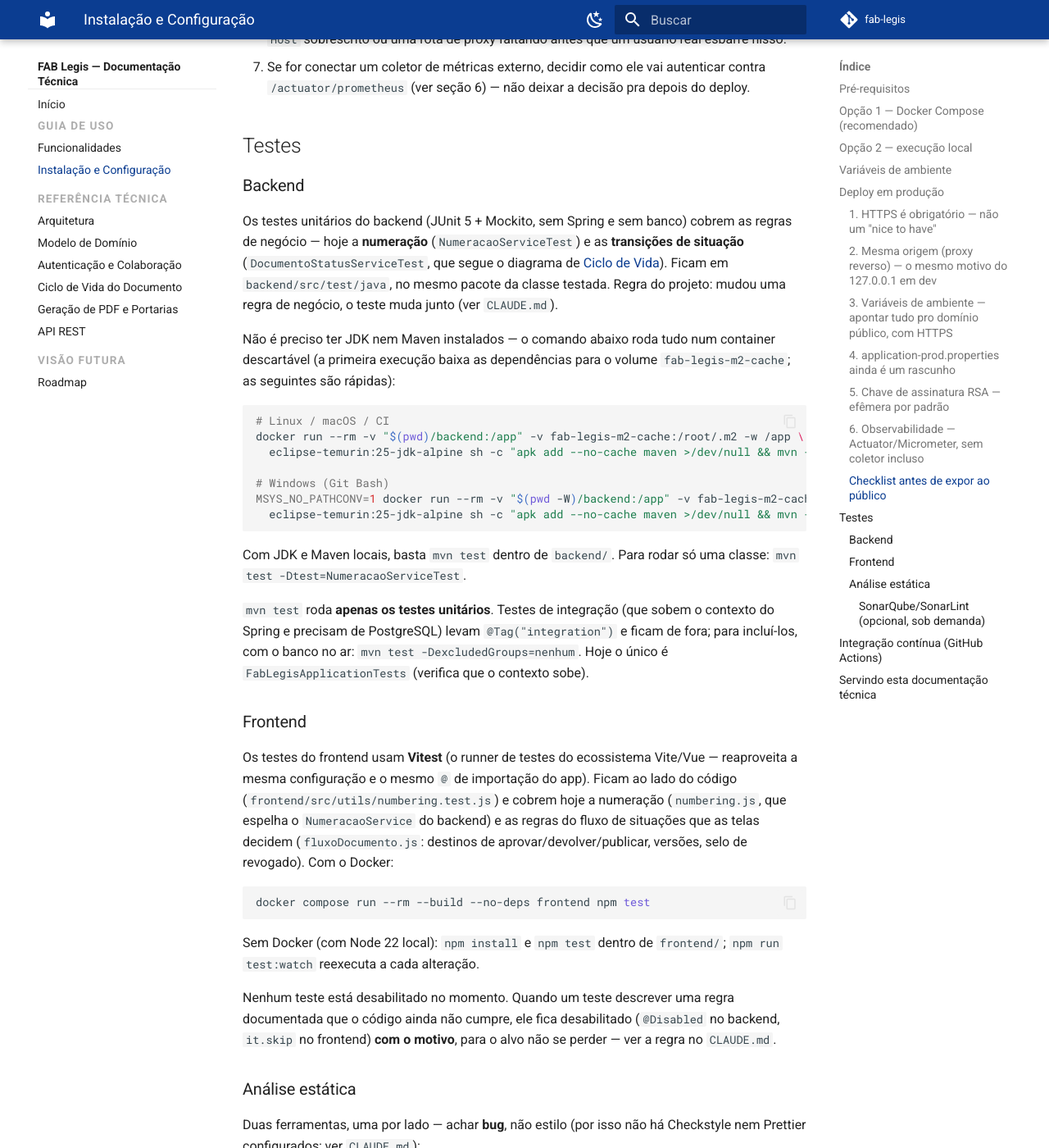
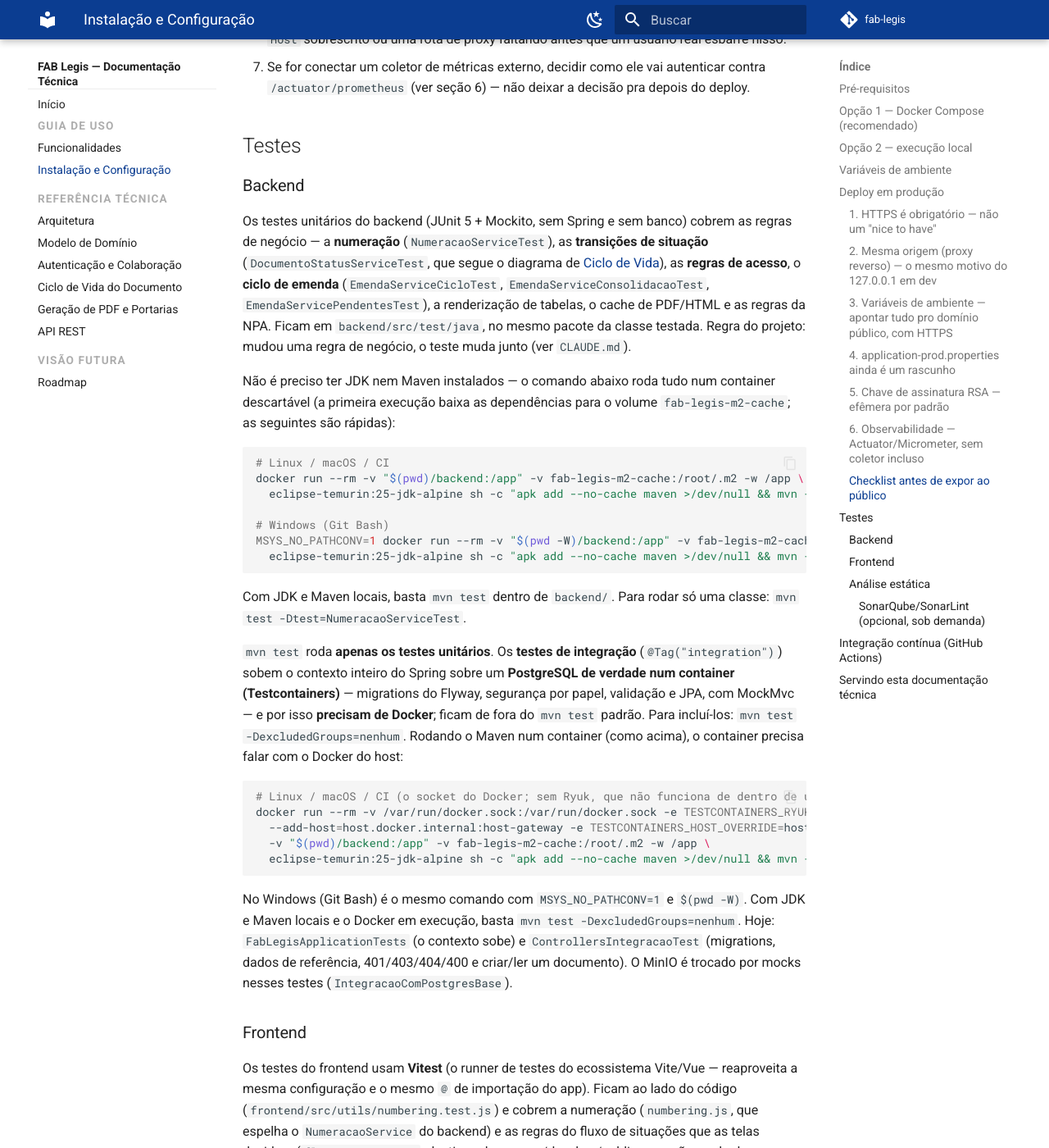
Before and after one commit to danielchipolesch/fab-legis, an MkDocs documentation site: the page built from docs/instalacao.md, in a window 1280 px wide and 1400 px high, scrolled down 9123 px. Shown: the whole window at 82% size. Built offline with MkDocs 1.6.1 and Material for MkDocs 9.7.7, drawn with Linux system fonts in a browser that asks for light colours; comment, search, counter and statistics services are not loaded; some of the changed text lies outside the part shown.

Commit message:
docs/ci: testes de integracao, roadmap (alternativas ao MinIO, cobertura concluida) e job de integracao
Co-Authored-By: Claude Sonnet 5.5 <noreply@anthropic.com>

````diff
--- a/docs/instalacao.md
+++ b/docs/instalacao.md
@@ -230,7 +230,7 @@ O backend expõe **Spring Boot Actuator** com **Micrometer** (`spring-boot-start
 
 ### Backend
 
-Os testes unitários do backend (JUnit 5 + Mockito, sem Spring e sem banco) cobrem as regras de negócio — hoje a **numeração** (`NumeracaoServiceTest`) e as **transições de situação** (`DocumentoStatusServiceTest`, que segue o diagrama de [Ciclo de Vida](ciclo-de-vida.md)). Ficam em `backend/src/test/java`, no mesmo pacote da classe testada. Regra do projeto: mudou uma regra de negócio, o teste muda junto (ver `CLAUDE.md`).
+Os testes unitários do backend (JUnit 5 + Mockito, sem Spring e sem banco) cobrem as regras de negócio — a **numeração** (`NumeracaoServiceTest`), as **transições de situação** (`DocumentoStatusServiceTest`, que segue o diagrama de [Ciclo de Vida](ciclo-de-vida.md)), as **regras de acesso**, o **ciclo de emenda** (`EmendaServiceCicloTest`, `EmendaServiceConsolidacaoTest`, `EmendaServicePendentesTest`), a renderização de tabelas, o cache de PDF/HTML e as regras da NPA. Ficam em `backend/src/test/java`, no mesmo pacote da classe testada. Regra do projeto: mudou uma regra de negócio, o teste muda junto (ver `CLAUDE.md`).
 
 Não é preciso ter JDK nem Maven instalados — o comando abaixo roda tudo num container descartável (a primeira execução baixa as dependências para o volume `fab-legis-m2-cache`; as seguintes são rápidas):
 
@@ -246,11 +246,21 @@ MSYS_NO_PATHCONV=1 docker run --rm -v "$(pwd -W)/backend:/app" -v fab-legis-m2-c
 
 Com JDK e Maven locais, basta `mvn test` dentro de `backend/`. Para rodar só uma classe: `mvn test -Dtest=NumeracaoServiceTest`.
 
-`mvn test` roda **apenas os testes unitários**. Testes de integração (que sobem o contexto do Spring e precisam de PostgreSQL) levam `@Tag("integration")` e ficam de fora; para incluí-los, com o banco no ar: `mvn test -DexcludedGroups=nenhum`. Hoje o único é `FabLegisApplicationTests` (verifica que o contexto sobe).
+`mvn test` roda **apenas os testes unitários**. Os **testes de integração** (`@Tag("integration")`) sobem o contexto inteiro do Spring sobre um **PostgreSQL de verdade num container (Testcontainers)** — migrations do Flyway, segurança por papel, validação e JPA, com MockMvc — e por isso **precisam de Docker**; ficam de fora do `mvn test` padrão. Para incluí-los: `mvn test -DexcludedGroups=nenhum`. Rodando o Maven num container (como acima), o container precisa falar com o Docker do host:
+
+```bash
+# Linux / macOS / CI (o socket do Docker; sem Ryuk, que não funciona de dentro de um container)
+docker run --rm -v /var/run/docker.sock:/var/run/docker.sock -e TESTCONTAINERS_RYUK_DISABLED=true \
+  --add-host=host.docker.internal:host-gateway -e TESTCONTAINERS_HOST_OVERRIDE=host.docker.internal \
+  -v "$(pwd)/backend:/app" -v fab-legis-m2-cache:/root/.m2 -w /app \
+  eclipse-temurin:25-jdk-alpine sh -c "apk add --no-cache maven >/dev/null && mvn -B test -DexcludedGroups=nenhum"
+```
+
+No Windows (Git Bash) é o mesmo comando com `MSYS_NO_PATHCONV=1` e `$(pwd -W)`. Com JDK e Maven locais e o Docker em execução, basta `mvn test -DexcludedGroups=nenhum`. Hoje: `FabLegisApplicationTests` (o contexto sobe) e `ControllersIntegracaoTest` (migrations, dados de referência, 401/403/404/400 e criar/ler um documento). O MinIO é trocado por mocks nesses testes (`IntegracaoComPostgresBase`).
 
 ### Frontend
 
-Os testes do frontend usam **Vitest** (o runner de testes do ecossistema Vite/Vue — reaproveita a mesma configuração e o mesmo `@` de importação do app). Ficam ao lado do código (`frontend/src/utils/numbering.test.js`) e cobrem hoje a numeração (`numbering.js`, que espelha o `NumeracaoService` do backend) e as regras do fluxo de situações que as telas decidem (`fluxoDocumento.js`: destinos de aprovar/devolver/publicar, versões, selo de revogado). Com o Docker:
+Os testes do frontend usam **Vitest** (o runner de testes do ecossistema Vite/Vue — reaproveita a mesma configuração e o mesmo `@` de importação do app). Ficam ao lado do código (`frontend/src/utils/numbering.test.js`) e cobrem a numeração (`numbering.js`, que espelha o `NumeracaoService` do backend) e as regras do fluxo de situações que as telas decidem (`fluxoDocumento.js`: destinos de aprovar/devolver/publicar, versões, selo de revogado) e a árvore da parte normativa em edição (`stores/editor.test.js`: acrescentar, mover, promover/rebaixar, mover para outro agrupamento, reordenar incluídos e os eventos em tempo real). Com o Docker:
 
 ```bash
 docker compose run --rm --build --no-deps frontend npm test
@@ -287,7 +297,7 @@ Achados que são **ruído deste projeto**, não defeito: `java:S1135` ("TODO") d
 
 ## Integração contínua (GitHub Actions)
 
-`.github/workflows/ci.yml` roda a cada `push` (qualquer branch) e a cada `pull_request` para `master` — três jobs independentes, cada um repetindo exatamente o que este documento já manda rodar manualmente: `mvn test` + SpotBugs (backend), `npm run lint` + `npm test` + `npm run build` (frontend) e `docker compose build docs` (o build estrito do MkDocs). Nenhum deploy — o workflow existe só para pegar cedo o que apareceu nesta mesma sessão (um commit com erro de compilação passando batido por a suíte não ter rodado até o fim).
+`.github/workflows/ci.yml` roda a cada `push` (qualquer branch) e a cada `pull_request` para `master` — quatro jobs independentes (backend, integração, frontend e docs), cada um repetindo exatamente o que este documento já manda rodar manualmente: `mvn test` + SpotBugs (backend), `npm run lint` + `npm test` + `npm run build` (frontend) e `docker compose build docs` (o build estrito do MkDocs). Nenhum deploy — o workflow existe só para pegar cedo o que apareceu nesta mesma sessão (um commit com erro de compilação passando batido por a suíte não ter rodado até o fim).
 
 ## Servindo esta documentação técnica
 
````
Also changed, not shown: docs/roadmap.md (+1 -2 lines), 1 other file.
